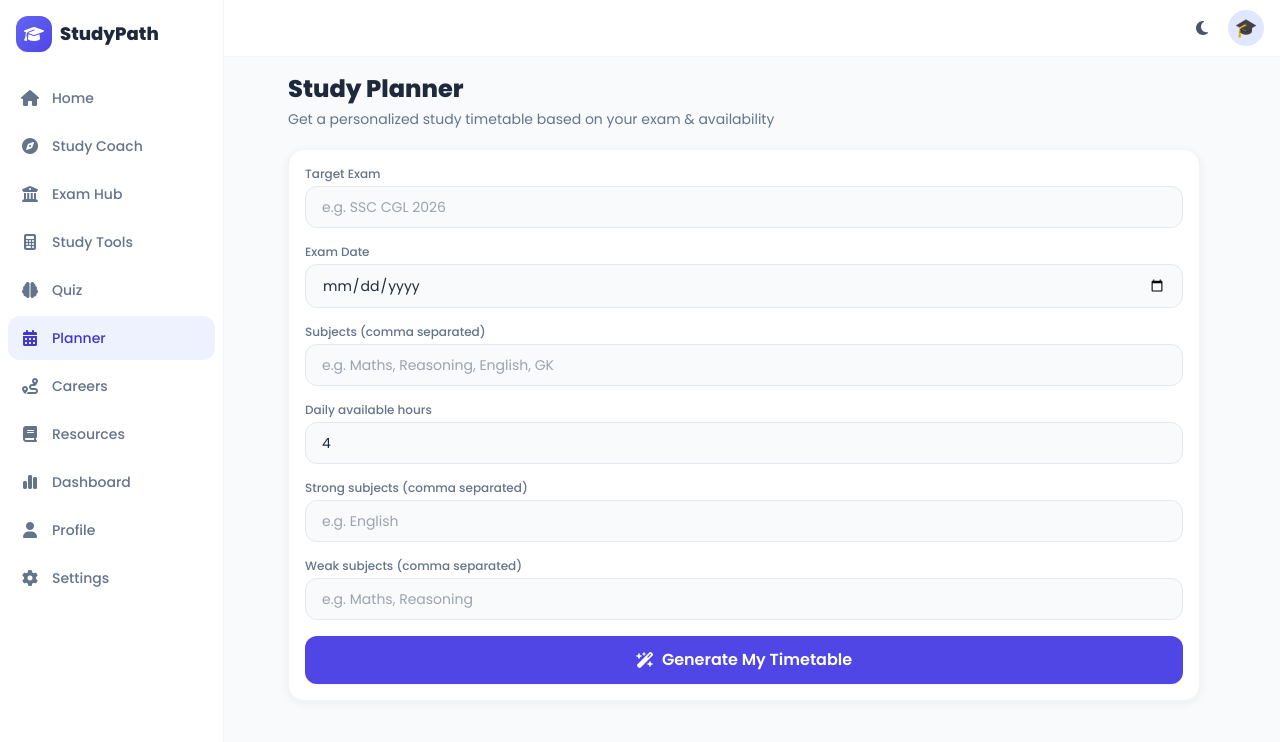
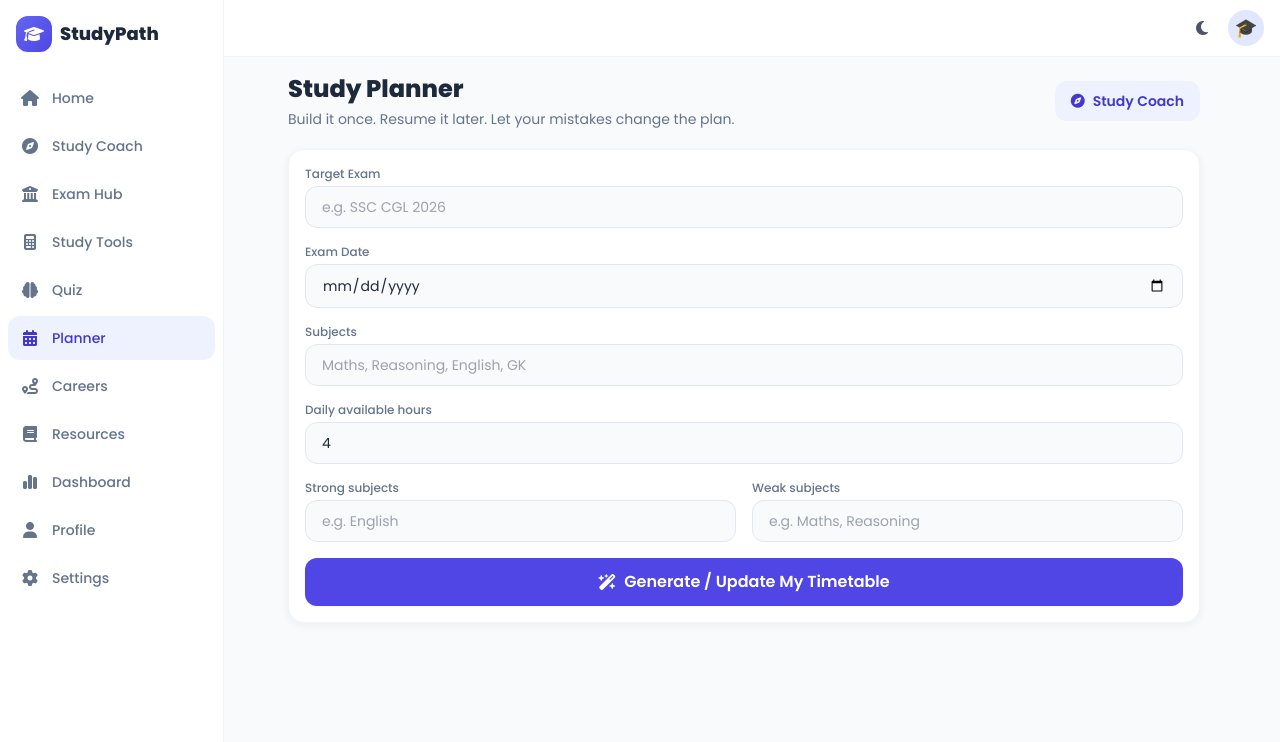
Before and after one commit to adityacricket/studypath, a React (Vite) app: page /studypath/planner in a window 1280 px wide. Shown: the top 742 px of the page. Built offline with nearby package versions, Linux system fonts and the light colour scheme.

Commit message:
Persist and improve study planner

```diff
--- a/src/pages/Planner.jsx
+++ b/src/pages/Planner.jsx
@@ -1,8 +1,9 @@
-import React, { useState } from 'react'
-import { useLocation } from 'react-router-dom'
+import React, { useEffect, useState } from 'react'
+import { Link, useLocation } from 'react-router-dom'
 import { generateTimetable } from '../utils/planner.js'
 import { useApp } from '../context/AppContext.jsx'
 import { exams } from '../data/exams.js'
+import storage from '../utils/storage.js'
 
 export default function Planner() {
   const location = useLocation()
@@ -15,8 +16,22 @@ export default function Planner() {
   const [weakInput, setWeakInput] = useState('')
   const [timetable, setTimetable] = useState(null)
 
+  useEffect(() => {
+    const saved = storage.getPlanner()
+    if (!saved) return
+
+    setExamName(saved.examName || '')
+    setExamDate(saved.examDate || '')
+    setSubjectsInput(saved.subjects || '')
+    setDailyHours(String(saved.dailyHours || 4))
+    setStrongInput(saved.strongSubjects || '')
+    setWeakInput(saved.weakSubjects || '')
+    setTimetable(saved.timetable || null)
+  }, [])
+
   const handleGenerate = (e) => {
     e.preventDefault()
+
     const subjects = subjectsInput.split(',').map((s) => s.trim()).filter(Boolean)
     const strongSubjects = strongInput.split(',').map((s) => s.trim()).filter(Boolean)
     const weakSubjects = weakInput.split(',').map((s) => s.trim()).filter(Boolean)
@@ -31,68 +46,74 @@ export default function Planner() {
       strongSubjects,
       weakSubjects,
     })
+
     setTimetable(result)
-    // Save weak/strong subjects to progress for dashboard insights
+
+    storage.setPlanner({
+      examName,
+      examDate,
+      subjects: subjectsInput,
+      dailyHours: parseFloat(dailyHours),
+      strongSubjects: strongInput,
+      weakSubjects: weakInput,
+      timetable: result,
+      updatedAt: new Date().toISOString(),
+    })
+
     updateProgress({ weakSubjects, strongSubjects })
   }
 
   return (
     <div className="space-y-5">
+      <div className="flex flex-wrap items-center justify-between gap-3">
         <div>
           <h1 className="text-2xl font-extrabold mb-1">Study Planner</h1>
-        <p className="text-slate-500 dark:text-slate-400 text-sm">Get a personalized study timetable based on your exam & availability</p>
+          <p className="text-slate-500 dark:text-slate-400 text-sm">Build it once. Resume it later. Let your mistakes change the plan.</p>
         </div>
 
-      <form onSubmit={handleGenerate} className="card p-4 space-y-4">
+        <Link to="/coach" className="btn-secondary text-sm">
+          <i className="fas fa-compass"></i> Study Coach
+        </Link>
+      </div>
+
+      <form onSubmit={handleGenerate} className="card space-y-4 p-4">
         <div>
-          <label className="text-xs font-medium text-slate-500 dark:text-slate-400 mb-1 block">Target Exam</label>
-          <input
-            type="text"
-            value={examName}
-            onChange={(e) => setExamName(e.target.value)}
-            placeholder="e.g. SSC CGL 2026"
-            className="input-field"
-            list="exam-options"
-          />
+          <label className="mb-1 block text-xs font-medium text-slate-500 dark:text-slate-400">Target Exam</label>
+          <input type="text" value={examName} onChange={(e) => setExamName(e.target.value)} placeholder="e.g. SSC CGL 2026" className="input-field" list="exam-options" />
           <datalist id="exam-options">
             {exams.map((e) => <option key={e.id} value={e.name} />)}
           </datalist>
         </div>
 
         <div>
-          <label className="text-xs font-medium text-slate-500 dark:text-slate-400 mb-1 block">Exam Date</label>
+          <label className="mb-1 block text-xs font-medium text-slate-500 dark:text-slate-400">Exam Date</label>
           <input type="date" value={examDate} onChange={(e) => setExamDate(e.target.value)} className="input-field" required />
         </div>
 
         <div>
-          <label className="text-xs font-medium text-slate-500 dark:text-slate-400 mb-1 block">Subjects (comma separated)</label>
-          <input
-            type="text"
-            value={subjectsInput}
-            onChange={(e) => setSubjectsInput(e.target.value)}
-            placeholder="e.g. Maths, Reasoning, English, GK"
-            className="input-field"
-            required
-          />
+          <label className="mb-1 block text-xs font-medium text-slate-500 dark:text-slate-400">Subjects</label>
+          <input type="text" value={subjectsInput} onChange={(e) => setSubjectsInput(e.target.value)} placeholder="Maths, Reasoning, English, GK" className="input-field" required />
         </div>
 
         <div>
-          <label className="text-xs font-medium text-slate-500 dark:text-slate-400 mb-1 block">Daily available hours</label>
+          <label className="mb-1 block text-xs font-medium text-slate-500 dark:text-slate-400">Daily available hours</label>
           <input type="number" step="0.5" min="1" max="16" value={dailyHours} onChange={(e) => setDailyHours(e.target.value)} className="input-field" required />
         </div>
 
+        <div className="grid gap-4 md:grid-cols-2">
           <div>
-          <label className="text-xs font-medium text-slate-500 dark:text-slate-400 mb-1 block">Strong subjects (comma separated)</label>
+            <label className="mb-1 block text-xs font-medium text-slate-500 dark:text-slate-400">Strong subjects</label>
             <input type="text" value={strongInput} onChange={(e) => setStrongInput(e.target.value)} placeholder="e.g. English" className="input-field" />
           </div>
 
           <div>
-          <label className="text-xs font-medium text-slate-500 dark:text-slate-400 mb-1 block">Weak subjects (comma separated)</label>
+            <label className="mb-1 block text-xs font-medium text-slate-500 dark:text-slate-400">Weak subjects</label>
             <input type="text" value={weakInput} onChange={(e) => setWeakInput(e.target.value)} placeholder="e.g. Maths, Reasoning" className="input-field" />
           </div>
+        </div>
 
-        <button type="submit" className="btn-primary w-full text-base py-3">
-          <i className="fas fa-wand-magic-sparkles"></i> Generate My Timetable
+        <button type="submit" className="btn-primary w-full py-3 text-base">
+          <i className="fas fa-wand-magic-sparkles"></i> Generate / Update My Timetable
         </button>
       </form>
 
@@ -104,7 +125,7 @@ export default function Planner() {
 function TimetableView({ timetable }) {
   return (
     <div className="space-y-4 animate-slide-up">
-      <div className="card p-4 bg-gradient-to-r from-primary-600 to-indigo-600 text-white">
+      <div className="card bg-gradient-to-r from-primary-600 to-indigo-600 p-4 text-white">
         <h3 className="font-bold">{timetable.examName}</h3>
         <p className="text-sm text-white/85">{timetable.daysRemaining} days remaining • {timetable.dailyHours}h/day</p>
       </div>
@@ -114,12 +135,12 @@ function TimetableView({ timetable }) {
         <div className="space-y-2">
           {timetable.milestones.map((m, i) => (
             <div key={i} className="card p-4">
-              <div className="flex items-center gap-2 mb-1">
-                <span className="w-6 h-6 rounded-full bg-primary-600 text-white text-xs font-bold flex items-center justify-center shrink-0">{i + 1}</span>
-                <p className="font-semibold text-sm">{m.phase}</p>
+              <div className="mb-1 flex items-center gap-2">
+                <span className="flex h-6 w-6 shrink-0 items-center justify-center rounded-full bg-primary-600 text-xs font-bold text-white">{i + 1}</span>
+                <p className="text-sm font-semibold">{m.phase}</p>
                 <span className="text-xs text-slate-400">({m.range})</span>
               </div>
-              <p className="text-sm text-slate-500 dark:text-slate-400 ml-8">{m.focus}</p>
+              <p className="ml-8 text-sm text-slate-500 dark:text-slate-400">{m.focus}</p>
             </div>
           ))}
         </div>
@@ -130,13 +151,17 @@ function TimetableView({ timetable }) {
         <div className="space-y-3">
           {timetable.weekPlan.map((day) => (
             <div key={day.day} className="card p-4">
-              <div className="flex items-center justify-between mb-2">
-                <p className="font-bold text-sm">{day.day} {day.isSunday && <span className="badge bg-amber-100 text-amber-700 dark:bg-amber-900/30 dark:text-amber-300 ml-1">Light Day</span>}</p>
+              <div className="mb-2 flex items-center justify-between">
+                <p className="text-sm font-bold">
+                  {day.day}
+                  {day.isSunday && <span className="badge ml-1 bg-amber-100 text-amber-700 dark:bg-amber-900/30 dark:text-amber-300">Light Day</span>}
+                </p>
                 <span className="text-xs text-slate-400">{day.totalHours}h total</span>
               </div>
+
               <div className="space-y-1.5">
                 {day.blocks.map((block, i) => (
-                  <div key={i} className="flex items-center justify-between bg-slate-50 dark:bg-slate-800 rounded-lg px-3 py-2">
+                  <div key={i} className="flex items-center justify-between rounded-lg bg-slate-50 px-3 py-2 dark:bg-slate-800">
                     <span className="text-sm">{block.subject}</span>
                     <span className="text-xs font-semibold text-primary-600 dark:text-primary-400">{block.hours}h</span>
                   </div>
```
Lines whose indentation alone changed are shown as unchanged.
